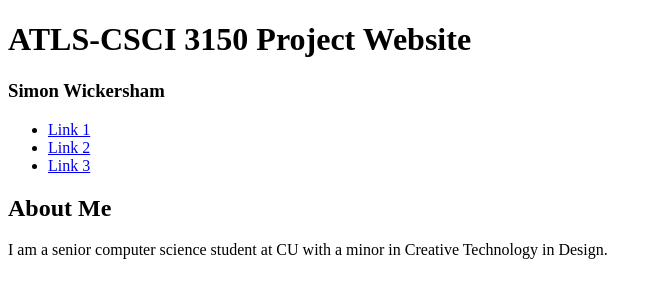
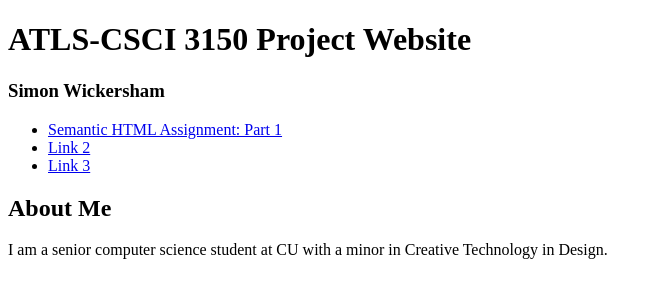
Before and after one commit to kiwickersham/kiwickersham.github.io, a plain HTML site: page index.html in a window 1280 px wide. Shown: the whole page, without its empty margins (0-658 px from the left). Drawn offline with Linux system fonts and the light colour scheme.

Commit message:
update index with assignment link

```diff
--- a/index.html
+++ b/index.html
@@ -14,7 +14,7 @@
     <nav>
         <h2 class="sr-only">Navigation</h2>
         <ul>
-            <li> <a href="#about-me">Link 1</a> </li>
+            <li> <a href="https://kiwickersham.github.io/universal-design/semantic-html-part1">Semantic HTML Assignment: Part 1</a> </li>
             <li> <a href="#about-me">Link 2</a> </li>
             <li> <a href="#about-me">Link 3</a></li>
         </ul>
```
